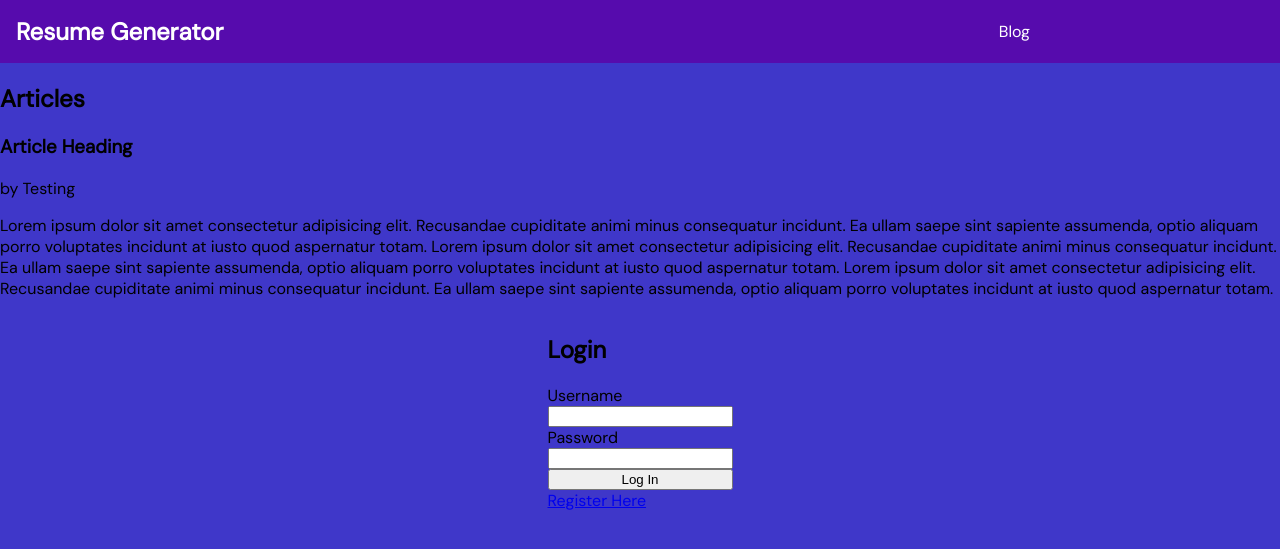
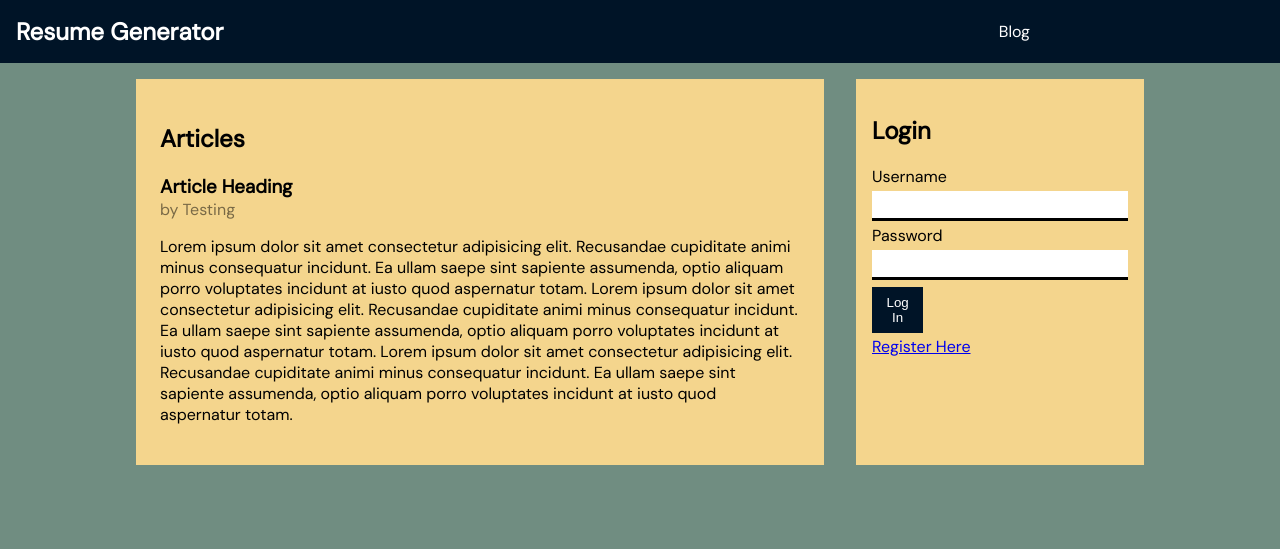
Before and after one commit to kimpea/resume-generator, a Flask app: page / in a window 1280 px wide. Shown: the top 549 px of the page. Run offline with Flask 2, Linux system fonts and the light colour scheme; some libraries are stand-ins or nearby versions.

Commit message:
Style index and login form

```diff
--- a/static/css/styles.css
+++ b/static/css/styles.css
@@ -1,13 +1,13 @@
 @import url('https://fonts.googleapis.com/css2?family=DM+Sans&display=swap');
 
 body {
-    background-color: #3F37C9;
+    background-color: #708d81;
     margin: 0;
     font-family: 'DM Sans', sans-serif;
 }
 
 header {
-    background-color: #560BAD;
+    background-color: #001427;
     color: white;
 }
 
@@ -47,18 +47,34 @@ header {
 
 main {
     display: flex;
-    flex-direction: column;
+    flex-direction: row;
     justify-content: center;
-    align-items: center;
 }
 
-#login-form-container {
-    background-color: white;
+#account-section {
+    background-color: #f4d58d;
     display: flex;
-    justify-content: center;
-    align-items: center;
+    flex-direction: column;
     padding: 1rem;
     margin: 1rem;
+    width: 20%;
+}
+
+#article-section {
+    background-color: #f4d58d;
+    width: 50%;
+    display: flex;
+    flex-direction: column;
+    padding: 1.5rem;
+    margin: 1rem;
+}
+
+.article-heading {
+    margin: 0;
+}
+
+.article-author {
+    opacity: 0.5;
 }
 
 #login-form {
@@ -78,8 +94,8 @@ main {
     justify-content: center;
     align-items: center;
     width: 100%;
-    background-color: #4361EE;
-    color: white;
+    background-color: #f4d58d;
+    color: black;
 }
 
 #resume-form label {
@@ -101,3 +117,23 @@ main {
 #resume-form .ck-editor {
     width: 60%;
 }
+
+#login-form input {
+    padding: 6px 10px;
+    margin: 4px 0;
+    box-sizing: none;
+    border: none;
+    border-bottom: 0.2rem solid black;
+}
+
+#login-button {
+    background-color: #001427;
+    color: white;
+    border-radius: none;
+    padding: 0.5rem;
+    width: 20%;
+    text-align: center;
+    border: none;
+    margin: 0.2rem 0rem;
+    cursor: pointer;
+}
```
